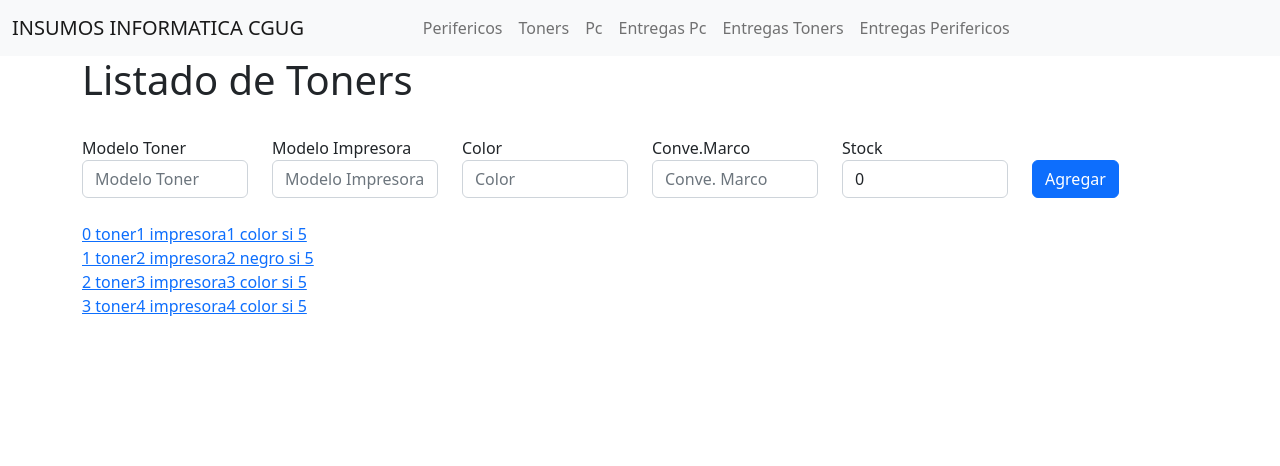
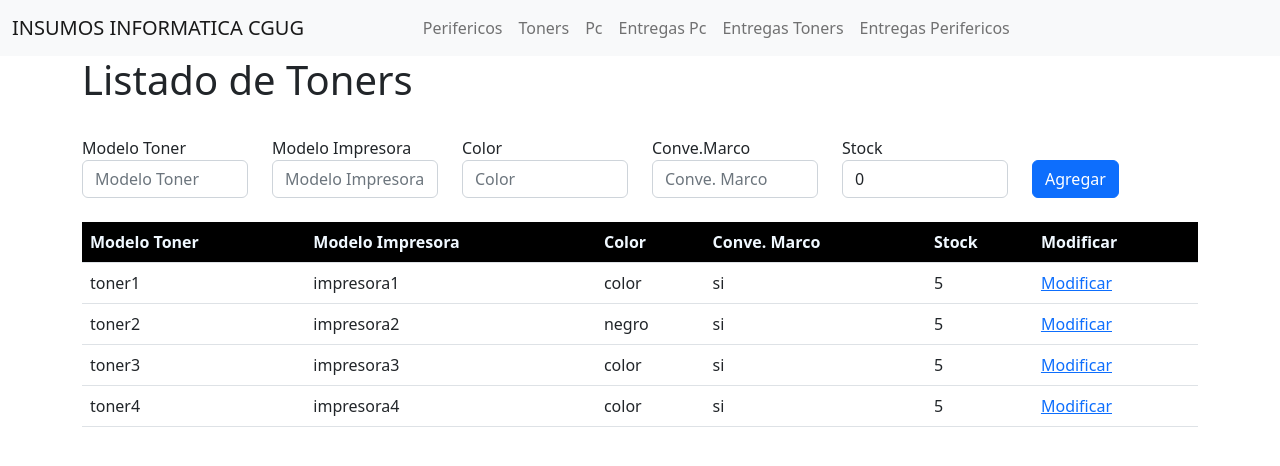
Before and after one commit to Gaston-Diaz/Inventario-Info, an Angular app: page /toners in a window 1280 px wide. Shown: the top 466 px of the page. Built offline with nearby package versions, Linux system fonts and the light colour scheme.

Commit message:
Se aplico bootstrap a las lista de productos,toners y pc

```diff
--- a/src/app/components/pcs/mod-pc/mod-pc.component.html
+++ b/src/app/components/pcs/mod-pc/mod-pc.component.html
@@ -1,5 +1,3 @@
-<p>mod-pc works!</p>
-
 <div class="container">
     <div class="col"><h1>{{titulo}}</h1></div>
     <br>
--- a/src/app/components/pcs/pcs.component.css
+++ b/src/app/components/pcs/pcs.component.css
@@ -0,0 +1,4 @@
+th{
+    background-color: black;
+    color: aliceblue;
+}
--- a/src/app/components/pcs/pcs.component.html
+++ b/src/app/components/pcs/pcs.component.html
@@ -49,10 +49,31 @@
     <div class="container">
         <div class="row">
             <div class="col">
-                <div *ngFor="let pc of pcs, let indice = index">
-                    <a [routerLink]="['/actPC',indice]">
-                        {{indice}} {{pc.id}} {{pc.ram}} {{pc.so}} {{pc.ssd}} {{pc.extra}} {{pc.disponible}}
-                    </a>
+                <div >
+                    <table class="table">
+                        <thead>
+                          <tr>
+                            <th scope="col">ID</th>
+                            <th scope="col">RAM</th>
+                            <th scope="col">SO</th>
+                            <th scope="col">SSD</th>
+                            <th scope="col">INFO EXTRA</th>
+                            <th scope="col">DISPONIBLE</th>
+                            <th scope="col">MODIFICAR</th>
+                          </tr>
+                        </thead>
+                        <tbody *ngFor="let pc of pcs, let indice = index">
+                          <tr>
+                            <td>{{pc.id}}</td>
+                            <td>{{pc.ram}}</td>
+                            <td>{{pc.so}}</td>
+                            <td>{{pc.ssd}}</td>
+                            <td>{{pc.extra}}</td>
+                            <td>{{pc.disponible}}</td>
+                            <td><a [routerLink]="['/actPC',indice]">Modificar</a></td>
+                          </tr>
+                        </tbody>
+                      </table>
                 </div>
             </div>
         </div>
--- a/src/app/components/perifericos/mod-perisfericos/mod-perisfericos.component.html
+++ b/src/app/components/perifericos/mod-perisfericos/mod-perisfericos.component.html
@@ -1,5 +1,3 @@
-<p>mod-perisfericos works!</p>
-
 <div class="container">
     <div class="col"><h1>{{titulo}}</h1></div>
     <br>
--- a/src/app/components/perifericos/perifericos.component.css
+++ b/src/app/components/perifericos/perifericos.component.css
@@ -0,0 +1,4 @@
+th{
+    background-color: black;
+    color: aliceblue;
+}
--- a/src/app/components/perifericos/perifericos.component.html
+++ b/src/app/components/perifericos/perifericos.component.html
@@ -36,10 +36,27 @@
 <div class="container">
     <div class="row">
         <div class="col">
-            <div *ngFor="let perisferico of perisfericos, let indice = index">
-                <a [routerLink]="['/actPeriferico',indice]">
-                    {{indice}} {{perisferico.nombreProducto}} {{perisferico.descripcion}} {{perisferico.observacion}} {{perisferico.stockActual}}
-                </a>
+            <div >
+                <table class="table">
+                    <thead>
+                      <tr>
+                        <th scope="col">Producto</th>
+                        <th scope="col">Descripcion</th>
+                        <th scope="col">Observacion</th>
+                        <th scope="col">Stock</th>
+                        <th scope="col">Modificar</th>
+                      </tr>
+                    </thead>
+                    <tbody *ngFor="let perisferico of perisfericos, let indice = index">
+                      <tr>
+                        <td>{{perisferico.nombreProducto}}</td>
+                        <td>{{perisferico.descripcion}}</td>
+                        <td>{{perisferico.observacion}}</td>
+                        <td>{{perisferico.stockActual}}</td>
+                        <td><a [routerLink]="['/actPeriferico',indice]">Modificar</a></td>
+                      </tr>
+                    </tbody>
+                  </table>
             </div>
         </div>
     </div>
--- a/src/app/components/toners/toners.component.css
+++ b/src/app/components/toners/toners.component.css
@@ -0,0 +1,4 @@
+th{
+    background-color: black;
+    color: aliceblue;
+}
--- a/src/app/components/toners/toners.component.html
+++ b/src/app/components/toners/toners.component.html
@@ -42,10 +42,29 @@
 <div class="container">
     <div class="row">
         <div class="col">
-            <div *ngFor="let toner of toners; let indice =index">
-                <a [routerLink]="['/actToner',indice]">
-                    {{indice}} {{toner.nombreToner}} {{toner.modeloImpre}} {{toner.color}} {{toner.convMarco}} {{toner.stockDispo}}
-                </a>
+            <div >
+                <table class="table">
+                    <thead>
+                        <tr>
+                          <th scope="col">Modelo Toner</th>
+                          <th scope="col">Modelo Impresora</th>
+                          <th scope="col">Color</th>
+                          <th scope="col">Conve. Marco</th>
+                          <th scope="col">Stock</th>
+                          <th scope="col">Modificar</th>
+                        </tr>
+                      </thead>
+                    <tbody *ngFor="let toner of toners; let indice =index">
+                      <tr>
+                        <td>{{toner.nombreToner}}</td>
+                        <td>{{toner.modeloImpre}}</td>
+                        <td>{{toner.color}}</td>
+                        <td>{{toner.convMarco}}</td>
+                        <td>{{toner.stockDispo}}</td>
+                        <td><a [routerLink]="['/actToner',indice]">Modificar</a></td>
+                      </tr>
+                    </tbody>
+                  </table>
             </div>
         </div>
     </div>
```
